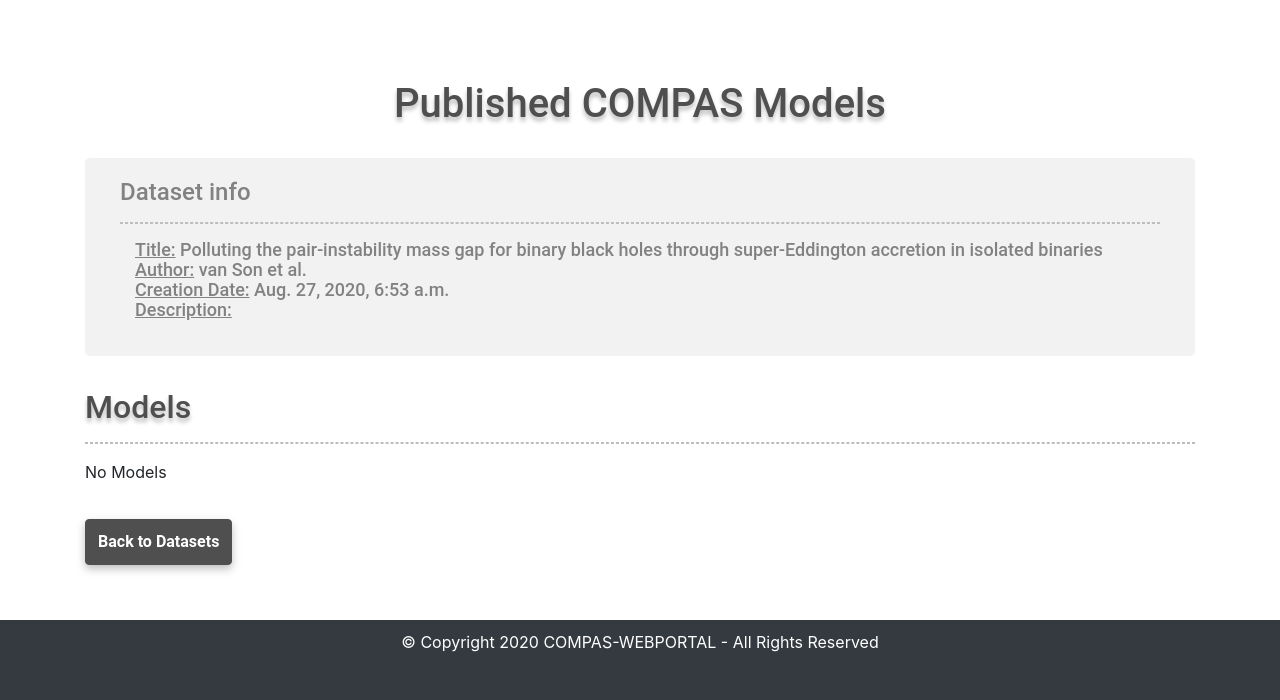
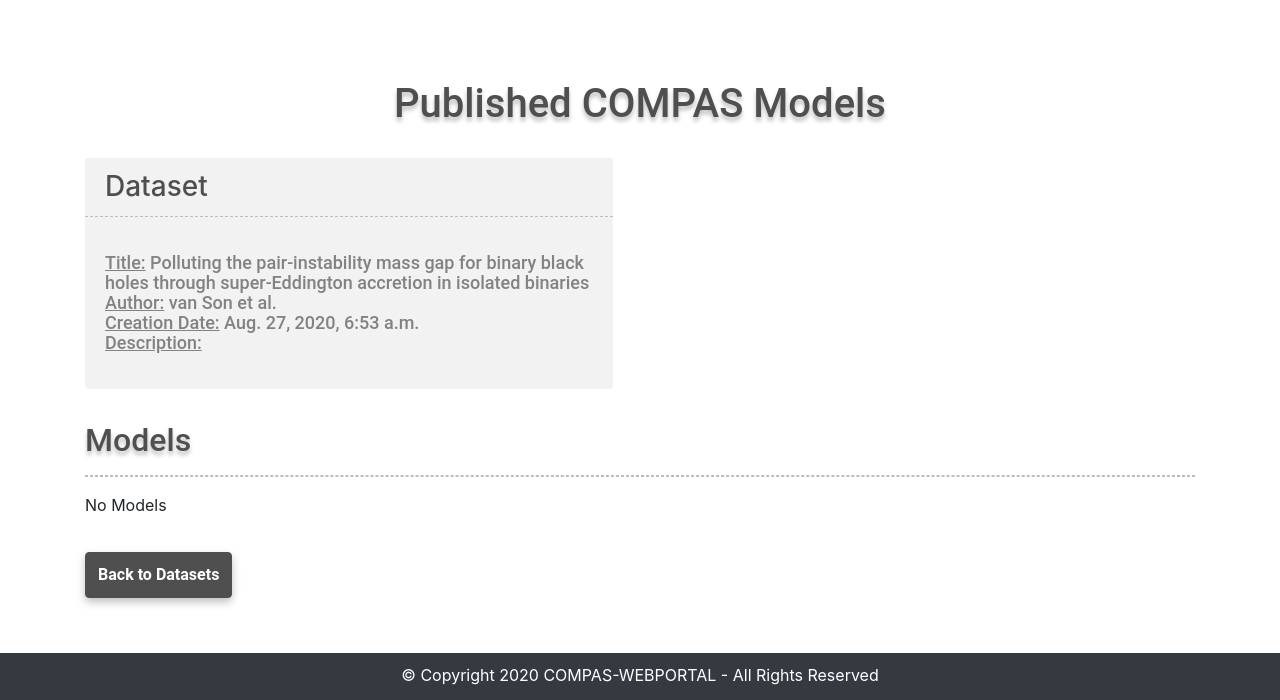
Before and after one commit to ADACS-Australia/SS20B-SStevenson, a Django app: page /dataset/46/ in a window 1280 px wide. Shown: the part 100-800 px from the top of the page. Run offline with Django 3.2, Linux system fonts and the light colour scheme; data comes from the database, SQL or seed files in the repository; some libraries are stand-ins or nearby versions.

Commit message:
update information card on model and detail pages
Summary: change from jumbotron to card; add information card for selected model

Test Plan: N/A

Reviewers: sosl, emanehab99

Reviewed By: sosl

Differential Revision: https://phab.adacs.org.au/D346

```diff
--- a/src/compasweb/static/compasweb/style/styles.css
+++ b/src/compasweb/static/compasweb/style/styles.css
@@ -177,6 +177,7 @@
 }
 
 #datasets-table th {
+    color: var(--gray2);
     vertical-align: middle;
     text-align: center;
     border-bottom-width: 1px;
@@ -204,6 +205,7 @@
 }
 
 #datasetmodels-table th {
+    color: var(--gray2);
     vertical-align: middle;
     text-align: center;
     border-bottom: 1px solid #dee2e6;
@@ -316,6 +318,26 @@
 
 /********************************************/
 /*                                          */
+/*                  card                    */
+/*                                          */
+/********************************************/
+
+.card {
+   background-color: var(--gray6);
+   border: 0;
+   margin-right: 0.1rem;
+   margin-bottom: 2rem;
+   max-width: 33rem;
+}
+
+.card-header{
+    color: var(--gray2);
+    background-color: var(--gray6);
+    border-bottom: 1px dashed var(--linecolor);
+}
+
+/********************************************/
+/*                                          */
 /*                 others                   */
 /*                                          */
 /********************************************/
--- a/src/compasweb/templates/compasweb/published_job/dataset_detail.html
+++ b/src/compasweb/templates/compasweb/published_job/dataset_detail.html
@@ -8,19 +8,18 @@
 {% block content %}
 
 <!-- Dataset information card on the top -->
-<div class="jumbotron info-card">
-    <h3 class="jumbotron-heading text-left title-sm">Dataset info</h3>
-    <hr class="dashed-line">
-    <p class="p-text-md">
 
-    <div class="container">
+<div class="card">
+    <h3 class="card-header">Dataset</h3>
+    <div class="card-body">
+      <p class="p-text-md">
         <div class="div-text-sm"><span class="div-text-sm-underline">Title:</span> {{ job.title }}</div>
         <div class="div-text-sm"><span class="div-text-sm-underline">Author:</span> {{ job.author }}</div>
         <div class="div-text-sm"><span class="div-text-sm-underline">Creation Date:</span> {{ job.creation_time }}</div>
         <div class="div-text-sm"><span class="div-text-sm-underline">Description:</span> {{ job.description }}</div>
+    </p>
     </div>
-    </p>
-</div>
+  </div>
 
 <!-- table title -->
 <div class="title-md">
```
Also changed, not shown: src/compasweb/templates/compasweb/published_job/model_detail.html (+29 -11 lines).
